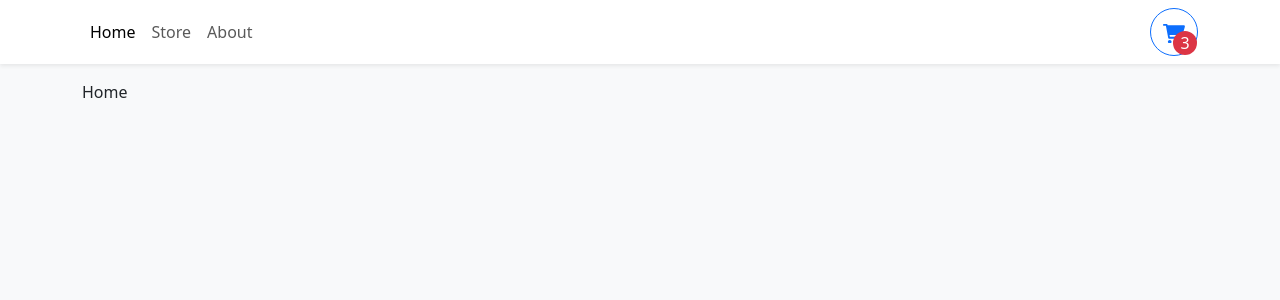
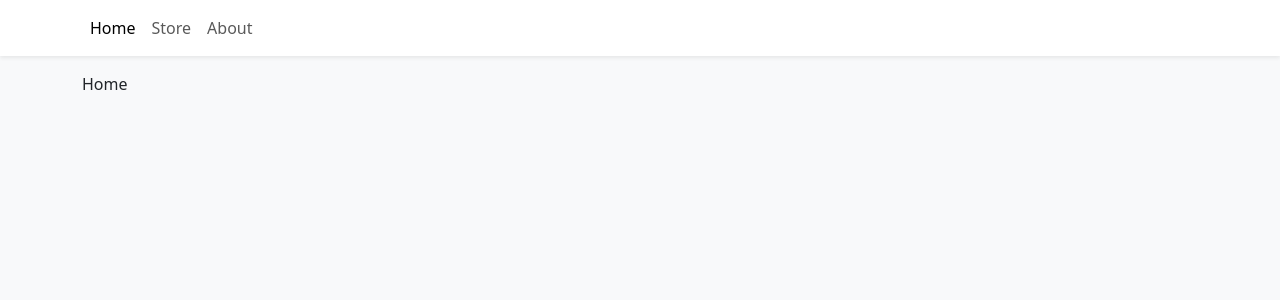
Before and after one commit to DebarunMitra/ExploreReactTypescript, a React (Vite) app in the folder shopping-cart/: page / in a window 1280 px wide. Shown: the top 300 px of the page. Built offline with nearby package versions, Linux system fonts and the light colour scheme.

Commit message:
navbar visibility of cart logic added

```diff
--- a/shopping-cart/src/components/Navbar.tsx
+++ b/shopping-cart/src/components/Navbar.tsx
@@ -1,7 +1,9 @@
 import {Container, Button, Nav, Navbar as NavBS} from 'react-bootstrap'
 import {NavLink} from "react-router-dom"
+import { useShoppingCart } from '../context/ShoppingCartContext'
 
 export function Navbar() {
+    const {openCart, closeCart, cartItems, cartQuantity} = useShoppingCart();
     return (
         <NavBS sticky="top" className = "bg-white shadow-sm mb-3">
            <Container>
@@ -16,7 +18,9 @@ export function Navbar() {
                         About
                     </Nav.Link>
                 </Nav>
-                <Button
+                {cartQuantity>0 && (
+                    <Button
+                    onClick={openCart}
                     style={{width: "3rem", height: "3rem", position: "relative"}}
                     variant="outline-primary"
                     className="rounded-circle"
@@ -39,8 +43,11 @@ export function Navbar() {
                             right: 0,
                             transform: "transilate(25%, 25%)",
                         }}
-                    >3</div>
+                    >
+                        {cartQuantity}
+                    </div>
                 </Button>
+                )}
            </Container>
         </NavBS>
     )
```
